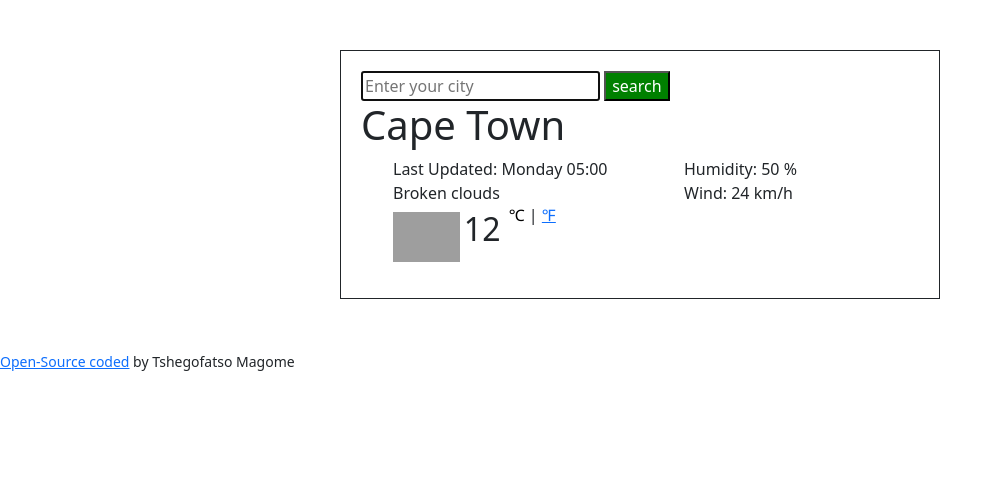
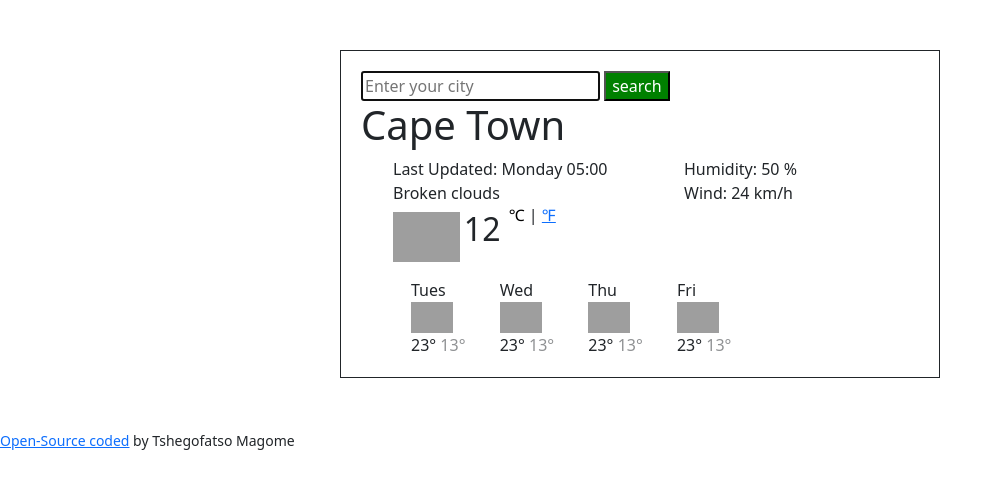
Before and after one commit to Tshegofatsonline1/VANILLA-WEATHER-SEARCH, a plain HTML site: page index.html in a window 1280 px wide. Shown: the whole page, without its empty margins (0-1003 px from the left). Drawn offline with nearby package versions, Linux system fonts and the light colour scheme; no server answers; grey boxes are pictures that could not be loaded.

Commit message:
Added days to weather forecast

```diff
--- a/index.html
+++ b/index.html
@@ -67,13 +67,13 @@
                 </ul>
             </div>
         </div>
-
+        <div class="forecast" id="forecast"></div>
     </div>
 
-    <div class="forecast" id="forecast"></div>
-    <small>
+
+    <span class="small">
         <a href="https://github.com/Tshegofatsonline1/VANILLA-WEATHER-SEARCH.git">Open-Source coded</a> by Tshegofatso Magome
-    </small>
+    </span>
 
     <script src="src/index.js"></script>
 </body>
--- a/src/index.js
+++ b/src/index.js
@@ -16,25 +16,30 @@ let day = days[date.getDay()];
 return `${day}  ${hours}:${minutes}`;
 
 }
-
-function showForecast {
+//WEATHER FORECAST//
+function showForecast() {
   let forecastElement = document.querySelector("#forecast");
 
-  let forecastHTML = "";
-  forecastHTML = `
-  <div class="row">
-  <div class="col-6">
-      <div class="day">Thurs</div>
-      <img src="http://shecodes-assets.s3.amazonaws.com/api/weather/icons/broken-clouds-day.png" width="42">
-      <span class="forecast-temperature-max">23°</span>
-      <span class="forecast-temperature-min">13°</span>
-  </div>
-</div>
+  let forecastHTML = `<div class="row">`;
+  let days = ["Tues", "Wed", "Thu", "Fri"];
+  days.forEach(function (day){
 
+    forecastHTML =
+    forecastHTML +
+    `
+    <div class="col-2">
+        <div class="day">${day}</div>
+        <img src="http://shecodes-assets.s3.amazonaws.com/api/weather/icons/broken-clouds-day.png" width="42"><br>
+        <span class="forecast-temperature-max">23°</span>
+        <span class="forecast-temperature-min">13°</span>
+    </div>
 
+    `;
 
-  `;
+  });
+  forecastHTML = forecastHTML + `</div>`;
   forecastElement.innerHTML = forecastHTML;
+
 }
 
 
--- a/src/styles.css
+++ b/src/styles.css
@@ -43,3 +43,10 @@ li {
     font-size: 16px;
     top: -20px;
 }
+
+.forecast-temperature-min {
+    opacity: 0.5;
+}
+#forecast {
+    padding-left: 50px;
+}
```
